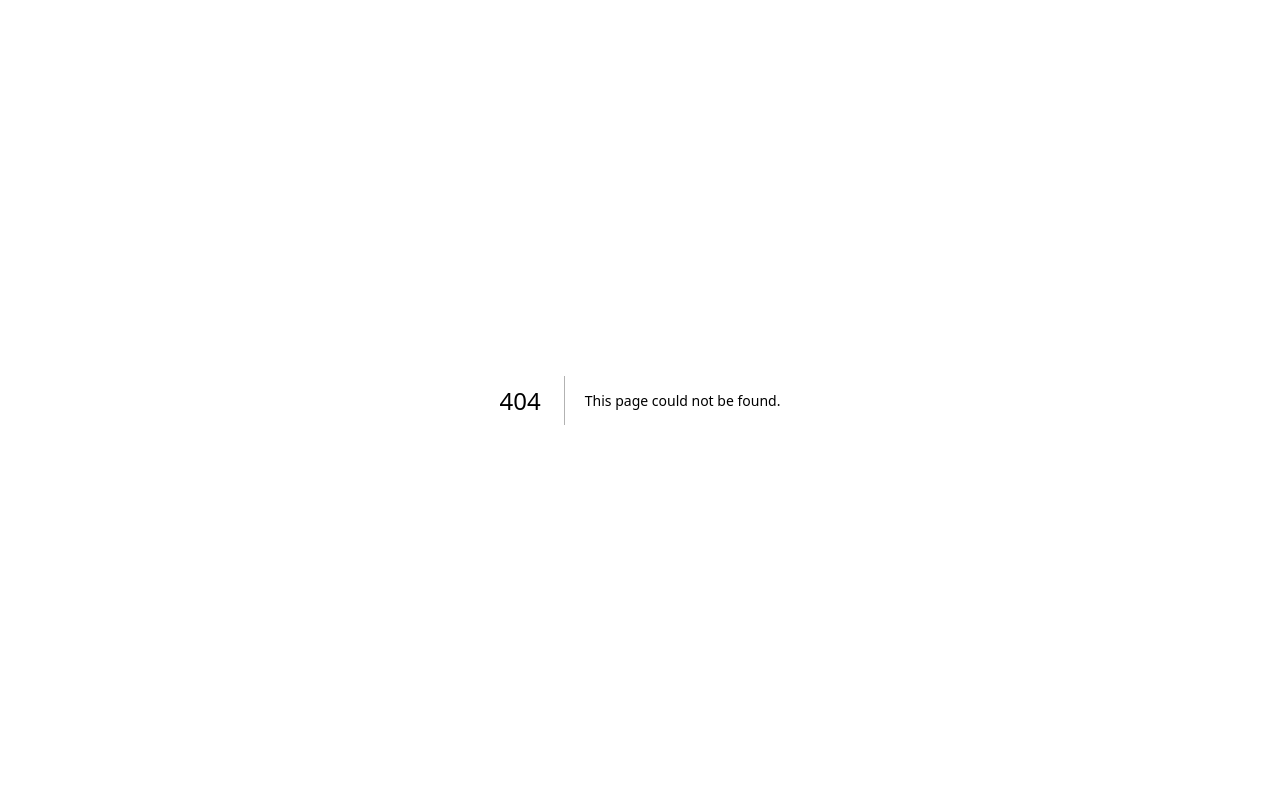
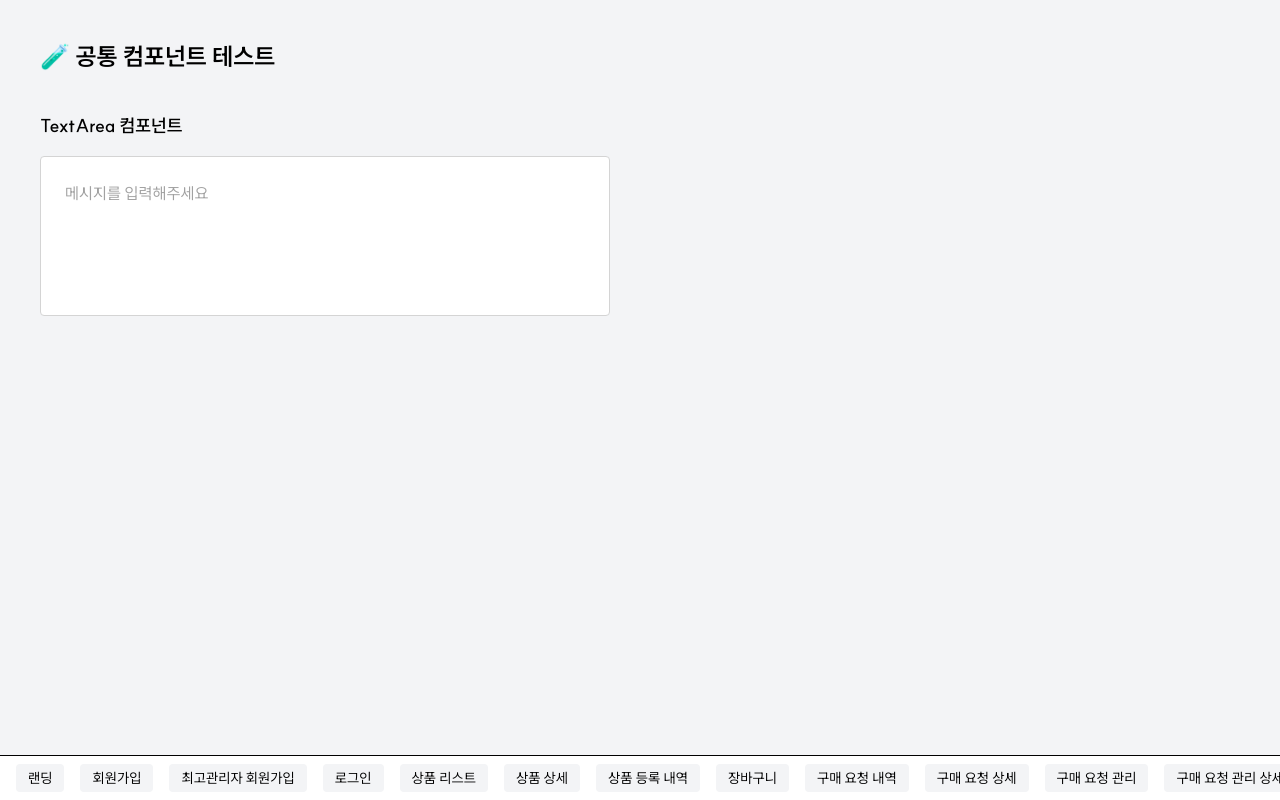
Before and after one commit to xdnjs7/6-Snack-FE-release, a Next.js app: page /components-preview in a window 1280 px wide. Before the commit this address had no page. Built offline with nearby package versions, Linux system fonts and the light colour scheme.

Commit message:
chore: 개발용 nav바 추가,공통 컴포넌트 테스트용 페이지 추가, TextArea공통 컴포넌트 추가

```diff
--- /dev/null
+++ b/src/app/(preview)/components-preview/page.tsx
@@ -0,0 +1,27 @@
+// 작업 완료시 삭제 필수!!
+// 해당 페이지에 본인이 작업한 공통 컴포넌트 넣어서 테스트하면 좋을거같아요!
+
+"use client";
+
+import { useState } from "react";
+import TextArea from "@/components/common/TextArea";
+
+export default function ComponentsTestPage() {
+  const [requestMessage, setRequestMessage] = useState("");
+  const [adminMessage, setAdminMessage] = useState("");
+
+  return (
+    <div className="p-10 space-y-10 bg-gray-100 min-h-screen">
+      <h1 className="text-2xl font-bold">🧪 공통 컴포넌트 테스트</h1>
+
+      <div className="space-y-4">
+        <h2 className="text-lg font-semibold">TextArea 컴포넌트</h2>
+        <TextArea
+          value={requestMessage}
+          onChange={(e) => setRequestMessage(e.target.value)}
+          placeholder="메시지를 입력해주세요"
+        />
+      </div>
+    </div>
+  );
+}
--- a/src/app/layout.tsx
+++ b/src/app/layout.tsx
@@ -2,6 +2,7 @@ import type { Metadata } from "next";
 import React from "react";
 import localFont from "next/font/local";
 import "./globals.css";
+import DevNavBar from "@/components/preview/DevNavBar";
 
 const suit = localFont({
   src: "../assets/fonts/suit_variable.woff2",
@@ -14,16 +15,14 @@ export const metadata: Metadata = {
   description: "간편하게 간식을 주문하세요",
 };
 
-export default function RootLayout({
-  children,
-}: {
-  children: React.ReactNode;
-}) {
+export default function RootLayout({ children }: { children: React.ReactNode }) {
   return (
     <html lang="ko">
       <body className={`${suit.variable}`}>
         {/* Providers 추가하기 */}
         {/* Header, Footer 추가 (필요하다면) */}
+        {/* 개발용 네비게이션 바 작업완료 후 삭제*/}
+        <DevNavBar />
         <main>{children}</main>
       </body>
     </html>
--- /dev/null
+++ b/src/components/common/TextArea.tsx
@@ -0,0 +1,22 @@
+import { useState, useEffect } from "react";
+import { TTextAreaProps } from "@/types/textArea.types";
+
+const TextArea = ({ placeholder, value, onChange }: TTextAreaProps) => {
+  const [hasText, setHasText] = useState(false);
+
+  useEffect(() => {
+    setHasText((value ?? "").trim().length > 0);
+  }, [value]);
+
+  return (
+    <textarea
+      placeholder={placeholder || "메시지를 입력해주세요."}
+      value={value}
+      onChange={onChange}
+      className={`w-[570px] h-40 p-6 bg-white rounded-sm text-base text-neutral-800 resize-none placeholder:text-neutral-400
+        ${hasText ? "border-black" : "border-neutral-300"} border outline-none`}
+    />
+  );
+};
+
+export default TextArea;
--- /dev/null
+++ b/src/components/preview/DevNavBar.tsx
@@ -0,0 +1,29 @@
+// 개발 완료 시 반드시 삭제
+
+"use client";
+
+import Link from "next/link";
+import { usePathname } from "next/navigation";
+import { navLinks } from "@/constants/navigationLinks";
+
+export default function DevNavBar() {
+  const pathname = usePathname();
+
+  return (
+    <nav className="fixed bottom-0 left-0 w-full bg-white border-t z-50">
+      <div className="overflow-x-auto flex whitespace-nowrap px-4 py-2 gap-4">
+        {navLinks.map((link) => (
+          <Link
+            key={link.path}
+            href={link.path.replace(/:.*$/, "1")} // :id → 1 대체
+            className={`text-sm px-3 py-1 rounded ${
+              pathname === link.path ? "bg-black text-white" : "bg-gray-100 text-black"
+            }`}
+          >
+            {link.name}
+          </Link>
+        ))}
+      </div>
+    </nav>
+  );
+}
--- /dev/null
+++ b/src/constants/navigationLinks.ts
@@ -0,0 +1,28 @@
+// 개발 완료시 디렉토리 및 파일 반드시 삭제
+// 빠진 link있을 수 있음 필요하다면 추가해서 사용 가능!
+
+export type TNavLink = {
+  name: string;
+  path: string;
+};
+
+export const navLinks: TNavLink[] = [
+  { name: "랜딩", path: "/" },
+  { name: "회원가입", path: "/signup" },
+  { name: "최고관리자 회원가입", path: "/signup/supre-admin" },
+  { name: "로그인", path: "/login" },
+  { name: "상품 리스트", path: "/products" },
+  { name: "상품 상세", path: "/products/:productId" },
+  { name: "상품 등록 내역", path: "/my/products/registered" },
+  { name: "장바구니", path: "/cart" },
+  { name: "구매 요청 내역", path: "/my/order-list" },
+  { name: "구매 요청 상세", path: "/my/order-list/:orderId" },
+  { name: "구매 요청 관리", path: "/order-manage" },
+  { name: "구매 요청 관리 상세", path: "/order-manage/:orderId" },
+  { name: "프로필", path: "/profile" },
+  { name: "구매 내역", path: "/order-history" },
+  { name: "구매 내역 상세", path: "/order-history/:orderId" },
+  { name: "예산 관리", path: "/budget/super-admin" },
+  { name: "회원 관리", path: "/users/super-admin" },
+  { name: "공통 컴포넌트", path: "/components-preview" },
+];
--- /dev/null
+++ b/src/types/textArea.types.ts
@@ -0,0 +1,5 @@
+export type TTextAreaProps = {
+  placeholder?: string;
+  value?: string;
+  onChange?: (e: React.ChangeEvent<HTMLTextAreaElement>) => void;
+};
```
